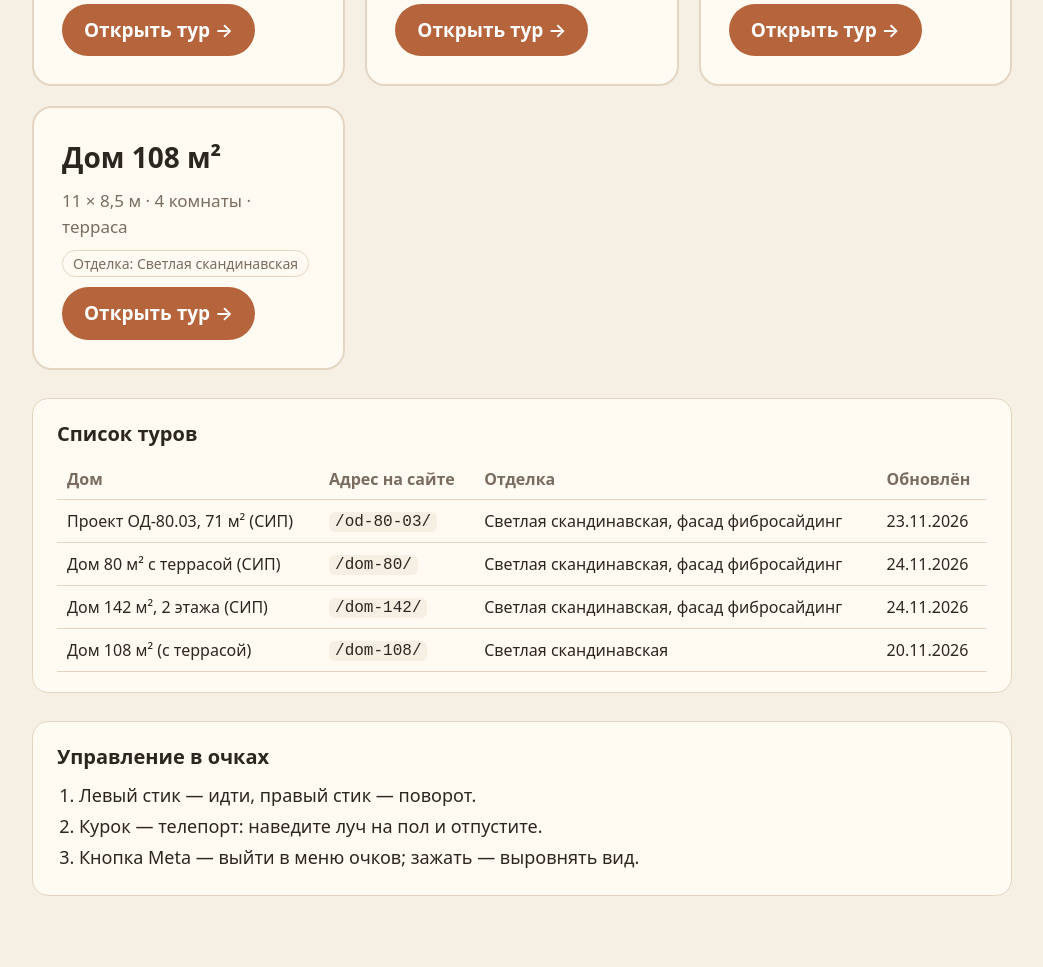
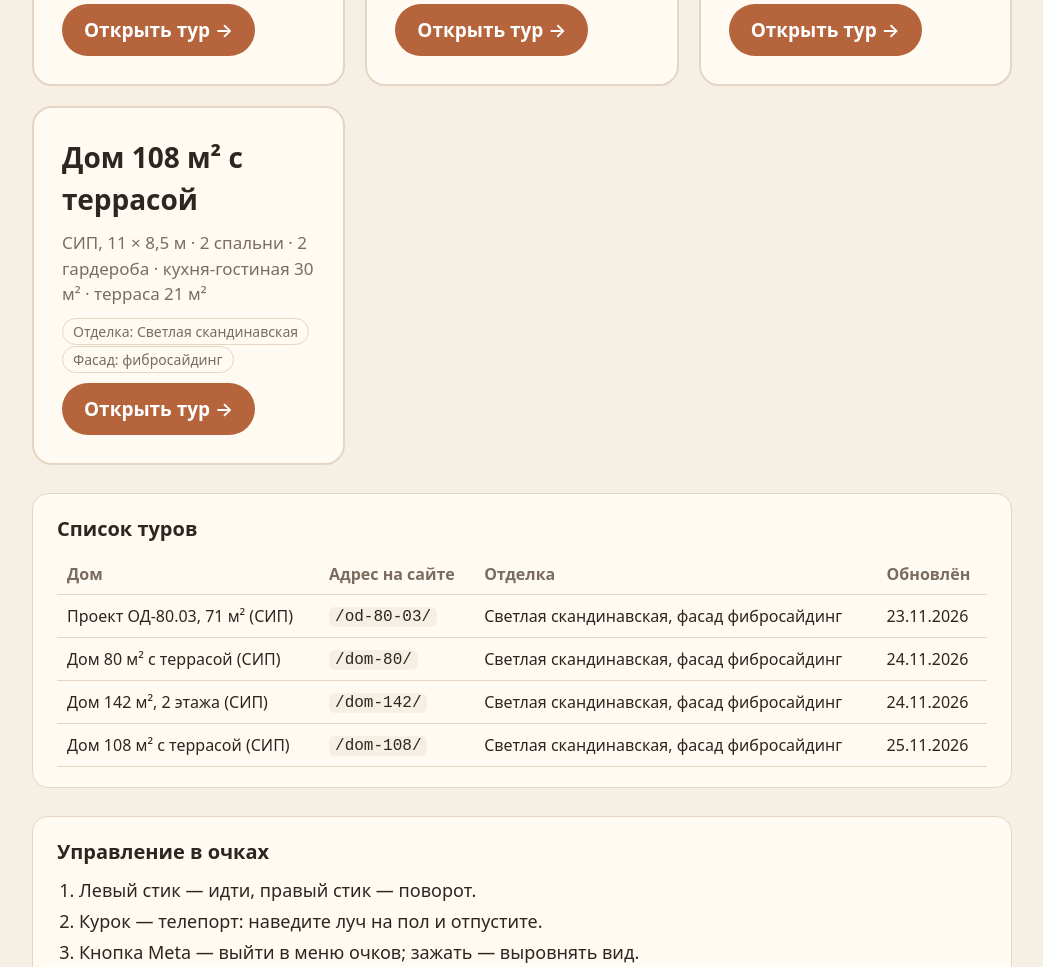
Before and after one commit to apelstroy/apelstroy.github.io, a plain HTML site: page index.html in a window 1280 px wide. Shown: the part 460-1427 px from the top of the page, without its empty margins (118-1161 px from the left). Before the commit the page ends 1404 px from the top, so only its background shows below. Drawn offline with Linux system fonts and the light colour scheme.

Commit message:
Каталог: карточка дома 108

```diff
--- a/index.html
+++ b/index.html
@@ -59,9 +59,9 @@ li{margin:4px 0}
       <span class="go">Открыть тур →</span>
     </a>
     <a class="house" href="dom-108/">
-      <span class="name">Дом 108 м²</span>
-      <span class="meta">11 × 8,5 м · 4 комнаты · терраса</span>
-      <span><span class="tag">Отделка: Светлая скандинавская</span></span>
+      <span class="name">Дом 108 м² с террасой</span>
+      <span class="meta">СИП, 11 × 8,5 м · 2 спальни · 2 гардероба · кухня-гостиная 30 м² · терраса 21 м²</span>
+      <span><span class="tag">Отделка: Светлая скандинавская</span> <span class="tag">Фасад: фибросайдинг</span></span>
       <span class="go">Открыть тур →</span>
     </a>
   </div>
@@ -73,7 +73,7 @@ li{margin:4px 0}
       <tr><td>Проект ОД-80.03, 71 м² (СИП)</td><td><code>/od-80-03/</code></td><td>Светлая скандинавская, фасад фибросайдинг</td><td>23.11.2026</td></tr>
       <tr><td>Дом 80 м² с террасой (СИП)</td><td><code>/dom-80/</code></td><td>Светлая скандинавская, фасад фибросайдинг</td><td>24.11.2026</td></tr>
       <tr><td>Дом 142 м², 2 этажа (СИП)</td><td><code>/dom-142/</code></td><td>Светлая скандинавская, фасад фибросайдинг</td><td>24.11.2026</td></tr>
-      <tr><td>Дом 108 м² (с террасой)</td><td><code>/dom-108/</code></td><td>Светлая скандинавская</td><td>20.11.2026</td></tr>
+      <tr><td>Дом 108 м² с террасой (СИП)</td><td><code>/dom-108/</code></td><td>Светлая скандинавская, фасад фибросайдинг</td><td>25.11.2026</td></tr>
     </table></div>
   </section>
 
```
